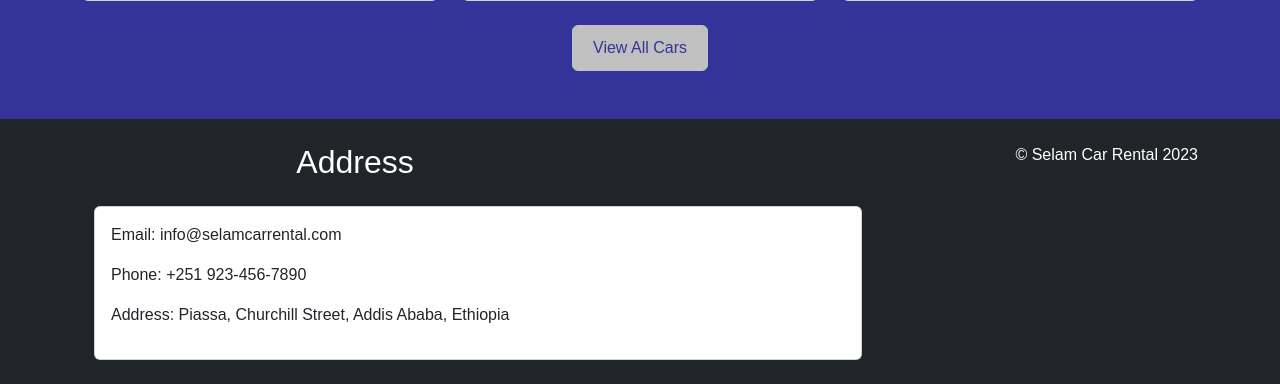
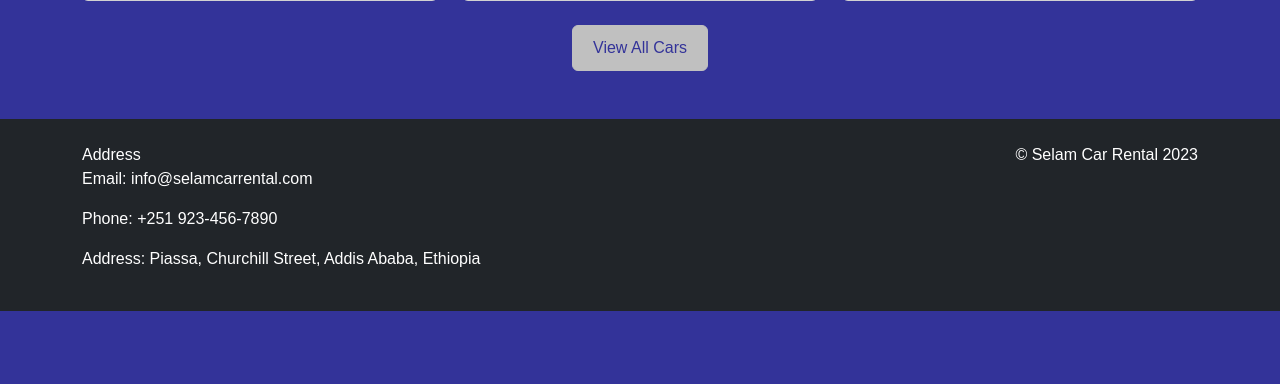
Before and after one commit to solamsalu/portfolio, a Flask app: page /all_cars in a window 1280 px wide. Shown: the part 1406-1790 px from the top of the page. After the commit the page ends 1717 px from the top, so only its background shows below. Run offline with Flask 3, Linux system fonts and the light colour scheme; some libraries are stand-ins or nearby versions.

Commit message:
Update base.html

```diff
--- a/templates/base.html
+++ b/templates/base.html
@@ -112,16 +112,11 @@
                 <div class="col-md-6 text-center text-md-start">
                     <!-- Company logo -->
                     <!-- <img src="logo-white.png" alt="Company Logo" width="100"> -->
-                    <div class="container">
-                         <h2 class="text-center mb-4">Address</h2>
-                         <div class="card mx-auto" style="width: 48rem">
-                            <div class="card-body">
+                    Address
                                <p>Email: info@selamcarrental.com</p>
                                <p>Phone: +251 923-456-7890</p>
                                <p>Address: Piassa, Churchill Street, Addis Ababa, Ethiopia</p>
-                            </div>
-                         </div>
-                      </div>
+
 
                 </div>
                 <div class="col-md-6 text-center text-md-end">
```
